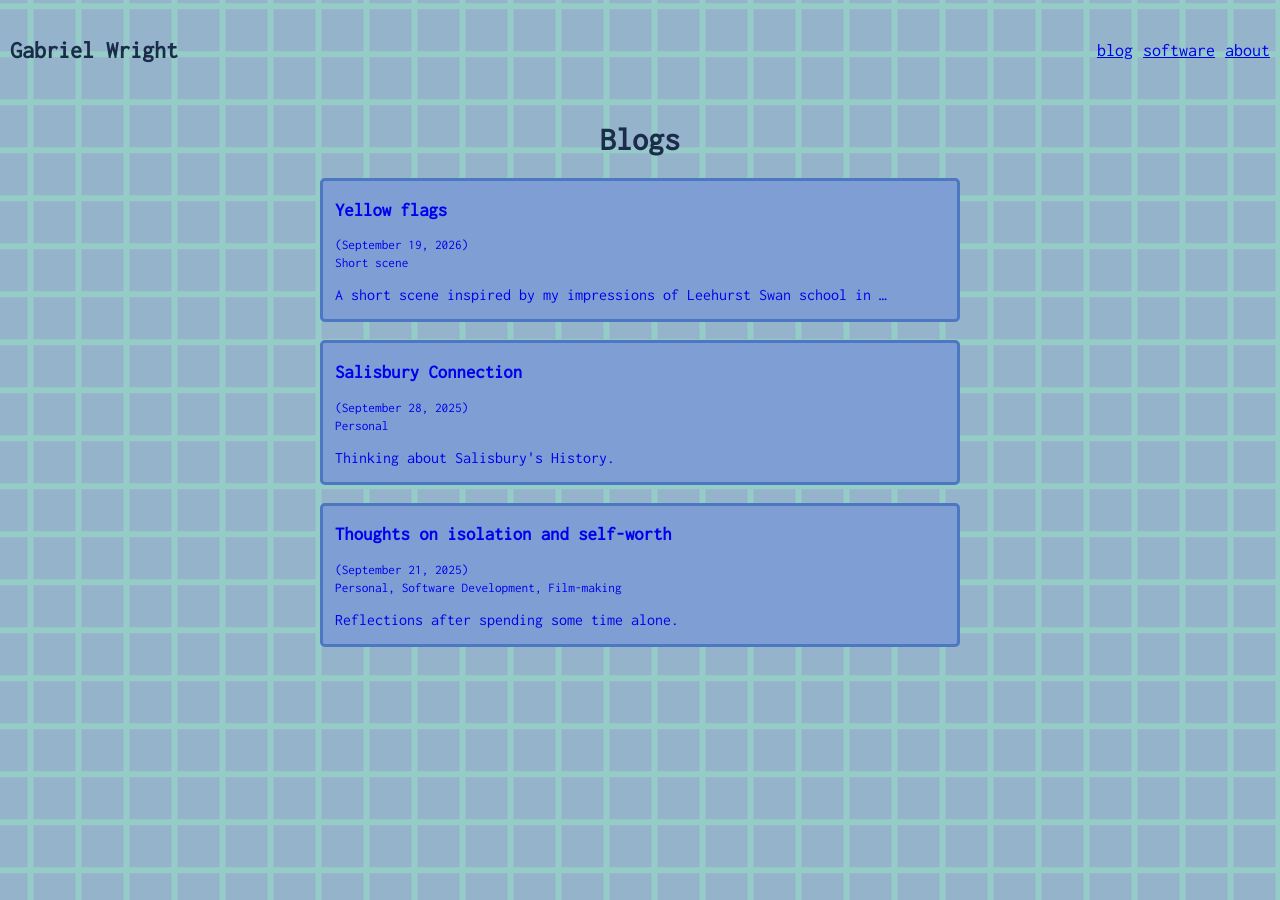
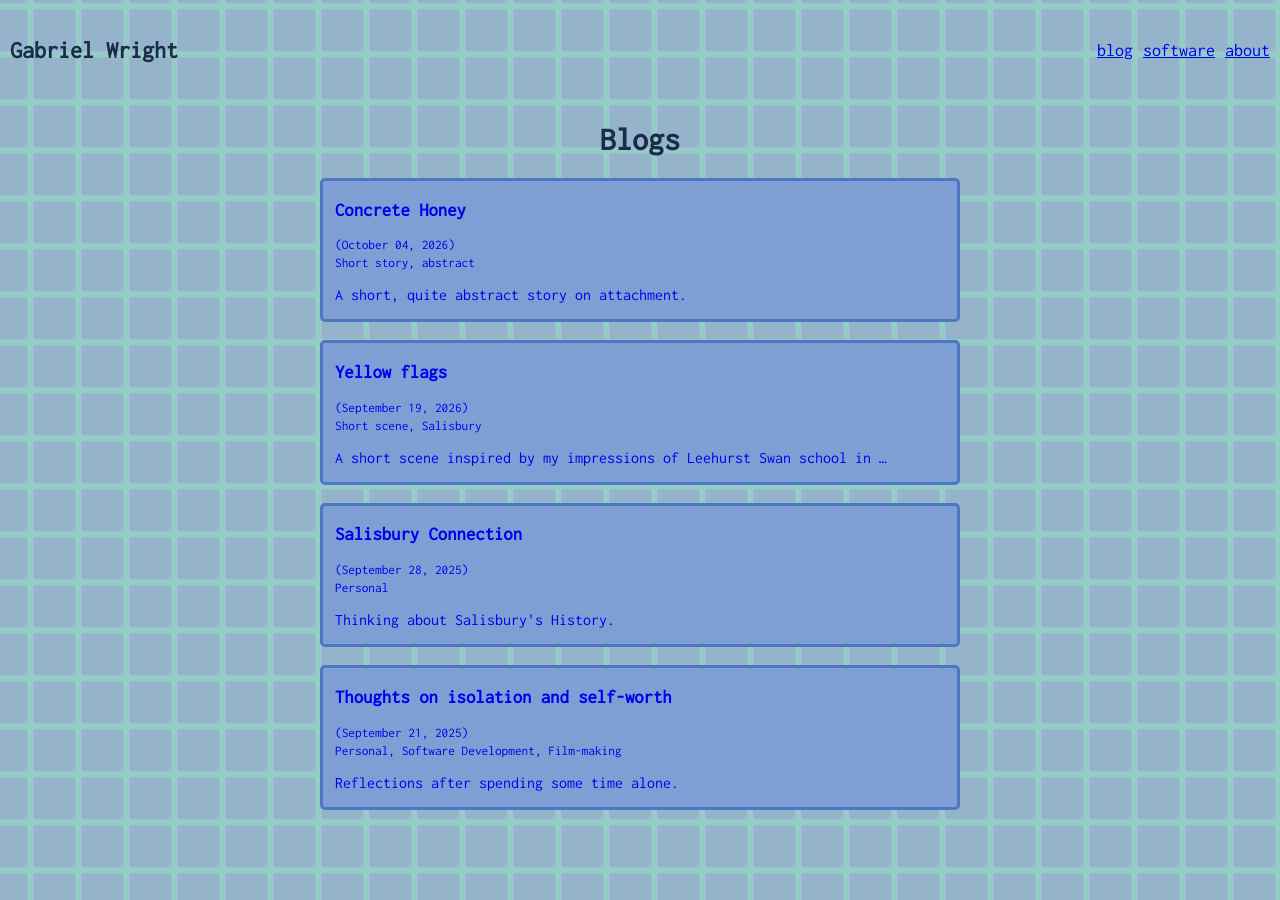
Before and after one commit to Gabriel-Wright/Personal-website, a Jekyll site: the page built from blogs/index.html, in a window 1280 px wide. Built offline with Jekyll 4.4.1, drawn with Linux system fonts in a browser that asks for light colours; some of the changed lines change nothing that is shown.

Commit message:
Added new story

```diff
--- /dev/null
+++ b/_blogs/honey-concrete.md
@@ -0,0 +1,80 @@
+---
+layout: standard-blog
+title: Concrete Honey
+date: 2026-10-04
+topics: Short story, abstract
+description: A short, quite abstract story on attachment.
+---
+
+# Concrete Honey
+
+A man sits on a seat opposite mine, profusely sweating and wincing, making his way through a book. He's reading a paperback with a soft blue spine and front cover art that portrays a ragged boy with ginger hair hurriedly licking honey off a concrete wall. I notice that this art, although impressive, brings about an aching feeling in me that I cannot stand.
+
+I reach out to the man, "Please! Stop reading that! Put it away!" hoping that my words will be enough to pry him of his focus and disavow him of this book. Whether he'll take it as a warning or as a threat I cannot be certain but, as any compassionate human would, he will surely recognise the distress in my voice and be moved to action.
+
+I wait, but he remains same. Still suffering, no recognition of my interference.
+
+One could have expected that. After all, it is not normal to see anyone, no matter your preconceptions of them, compulsively scowl through a book to the point where they are visibly suffering, with a rainfall worth of glistening sweat riding down their face and their body contorting, abdominal muscles rising and quaking, as the pages turn, while they generate a putrid smell capable of making even the most stoic and merciful of people unsympathetic.
+
+Why was I so confident just moments ago that he would hear my call to aid? What brazen arrogance or desperation has over taken me, to cause my disregard of concern for him? And what right do I have to judge that his base human "compassion" towards me should be the basis of his ability to break free of his suffering?
+
+The boy's fingers are clawing into a small crevice in the concrete wall, desperately digging out honey trapped inside. "Put it away! I beg of you please! Put it awa--", I force my mouth shut but whatever has stirred within me will not give up. "I'm sorry- I- I- need you to stop!" the anguished yowls continue, muffled beneath my palms. My trapped screams race back down my oesophagus for another exit. They swirl and stew and scrap in the base of my gut, pressing and tugging against my sides until I am flung to the ground.
+
+I am left dazed on the floor. In my left peripheral - the contour of the sick man looms. His presence, although immediately out of sight, is heavy. I fight and struggle against an invisible mass but find myself stuck, anchored to the ground. The man grunts, wails and convulses. And launches a spread of his phlegm towards me.
+
+Why am I faced with this immense pressure? Purely by inertia I am in this state. Grappling with the injustice of this pain I'm facing, my mind goes to a karmic explanation. Did I bring this upon myself? Was my intention to interrupt this man so corrupt that I deserved to be violated in this way?
+
+Appealing to my logical side, obviously there can be no moral compass guiding the punishment I am facing. But my tortured, suffering soul can take no reconciliation in that. As I writhe here in pain I want to believe that I deserve it.
+
+But, re grounding myself in this moment, I manage to recall the aspects of the world around me that do not belong to this man, or his suffering. Mixed with the man's foul odor is another scent, the artificial but soothing smell of wet paint. And beneath the man's twitching feet is a smooth marble floor cushioning his body.
+
+The weight on me alleviates. I slightly lift my head and see before myself a long line of opposing chairs. The chairs are all wicker, with some coated in a layer of white paint. The weight lessens again and I wrestle my way onto my knees.
+
+The floor beneath me does extend forever. The white marble drops off, at which point there's a sheer cliff face down into pure darkness. A group of silhouettes move rhythmically at the cliff's perimeter. An assembly of faded Ghostly figures. They move back and forth, above the void.
+
+As waves, they paint the air, leaving new patches of pure white marble floor in their wake. The ghosts themselves are uniform in their appearance but their brushes and painting techniques vary wildly. Some move jerkily, wielding thick handled brushes with dull bristles, while others glide delicately, caressing the air with compact brushes and soft strokes. No matter each ghost's approach the resulting marble floors they create are of the most outstanding level of quality.
+
+One of the ghostly figures gently drifts towards me. The white veil draping its body is loose and wavy. The figures have an anthropomorphic build. I note in myself an inclination to identify the gender or characteristics of the figure. At times I am able to spot a curve from the figures' solid form where the veil is taut - but each time I get a look the form beneath the veil it seems to be different, its mass is constantly in flux. They are meshes of clay that haven't yet been set.
+
+An oval mask with a vertical line down the middle covers what you could call the "face" of the figure. The figure twists to orient itself with myself on the ground and an ethereal voice manifests in my head, "Do not worry. We are here for you now." The figure slides its veil beneath my knees and around my back, cradling me. Effortlessly, it raises me back into my seat and spreads itself to block my line of sight of the man.
+
+The figure brings out its brush from beneath its veil and starts to paint. The veil is tight around where the figure grips the brush and for a fleeting second I see my mother's fingers in how it holds the brush.
+
+"Have we met before?" I ask.
+"No. But it is common to feel that way." the figure responds.
+
+A book floats towards me from where the figure has finished painting. The back cover of the book is turned upwards. From my brief glance, I can tell it is a hardback with red fabric and that there is medium size block of black text for the blurb. Quite understandably I am very hesitant to investigate further. The figure picks up on this and draws itself closer to me, "It is okay. Turn to the cover."
+
+Before I can weigh up whether to flip the book over, it rotates on its own. Expecting the cover art of my book to be as evocative as the sick man's, I brace and close my eyes. The voice from the figure instills in me, "You have agency in what lies on the page."
+
+Peeking at the cover, I am surprised to see that there is no finished art work. Merely a mess of different strokes of paint. The figure wraps its paintbrush in my hand. And despite the fact I am staring into its blank featureless mask, I receive an expression of a smile from the figure.
+
+I move to place my brush on the cover. Should I let my hand go free and feral, or instead be civilized and contemplate each gesture? What responsibility do I owe these figures, in the image that I make here? "We trust you," the voice replies to my thoughts. But it can't be that there are no wrong strokes? The man opposing me, didn't he create the image that disturbs me so? I do not mean to blame him for this but-- "I think you have my book," a raspy laden voice interrupts.
+
+To the left of the figure's veil I see that the man is now standing. The figure darts again to obscure him from vision, moving like a puppet anxiously yanked to the side by invisible strings.
+
+"Do not listen to him. He is not well." The figure retorts, its voice notably less calm than before. The man grabs hold of the figures' veil and violently steps into its mass. He forcibly tears its down and I watch as the life drains from the figure. The figures' mass dissipates, leaving a limp curtain resting on the floor.
+
+The man's gaping, bloodshot eyes lock onto me. His book hangs to his side from one page, pinched between his finger tips. "Please, let me see my book."
+Your book? I apprehensively and inadvertently communicate back to him with a narrowing of my brow.
+"Sir please. There has been a mixup, you have my book."
+"What about the book you are holding?" I say in rejection.
+"Yes I have this book, but you see it is not MY book. That is why I am in such pain." He pauses.
+
+"Please, let us both at least see your book so we can confirm whether there is an error."
+
+Before I can make any decision, the man lunges forward and claws at the cover of my book. On the man's contact with the book, the previously limp figure whips into the air above, like a kite jerked into the sky by a strong gust.
+
+Amidst the shock, one of the other figures drops their brush at the edge of the marble. Dark, cracked asphalt spawns where their paint has smudged the air. Out of the cracks geysers of dirty honey start to spew. The figure responsible recoils and hides its face in its hands, "I'm sorry!" its distorted voice loudly cries in my mind.
+
+The neighboring figures flock to aid of the guilt ridden figure. Honey has stained the bottom of its veil. The others drag the figure free from the rising pool of honey and begin to comfort it. Some try to scrape the honey off using their brushes, to no avail. They console the infected figure in unison, "We are here for you. Do not cry!"
+
+I fall backwards off my chair. The man clambers over me, begging and breathing heavily. He stammers, "I'm sorry-- I- I need this!" I slip my leg out from his sweaty grip and hurriedly make my retreat. Near the infected geyser, one of the figures beckons me over - their arms open wide. I hug my book close and sprint as hard as I can into the figure's embrace. The man's pants grow louder and louder behind.
+
+The figures, now in a frenzy, chaotically huddle around me. They rapidly weave around, creating a protective storm of white fluttering sheets. The man cannot breach the barrier they have made for me. Exasperatingly he bellows, "Please! This can't be all there is!" Through a small opening in the cyclone of veils, I see the defeated man. He stands at the cliff edge, solemnly and looking out at me. We share a moment of connection.
+
+I realise that the figures have taken me away from the marble floor, they have carried me in this blizzard and I now stand floating above the void. I drop to my knees and start to cry. The man has returned to being lost in his book. The artwork from his book, although harder to make out from across the void - still creates a residual pain I cannot distance myself from. I look down at my own book and see that part of the image on the front cover has been filled in. One of the figures pats my head with their veil, and wipes my tears.
+
+In the corner of my front cover there is now a small illustration. A small girl in a winter coat is treads across a snowy field. The figures compel me to turn to the first page. The opening paragraph reads:
+
+_You were born a child of a mother and father. Though you grew to inherit their traits, you appreciated from birth that we all begin blank slates. In your youth, it was your judgement that we are all accountable for how our soul is coloured, though you did not always apply that same standard to others. Is it always compassionate to give others leeway based on how the world has treated them, or is it reductive? You want to believe that you enmeshed your ego with martyrdom, but how will you cope when you realise the world has afflicted that trait onto you?_
--- a/_blogs/leehurst-school.md
+++ b/_blogs/leehurst-school.md
@@ -2,7 +2,7 @@
 layout: standard-blog
 title: Yellow flags
 date: 2026-09-19
-topics: Short scene
+topics: Short scene, Salisbury
 description: A short scene inspired by my impressions of Leehurst Swan school in Salisbury.
 ---
 
```
